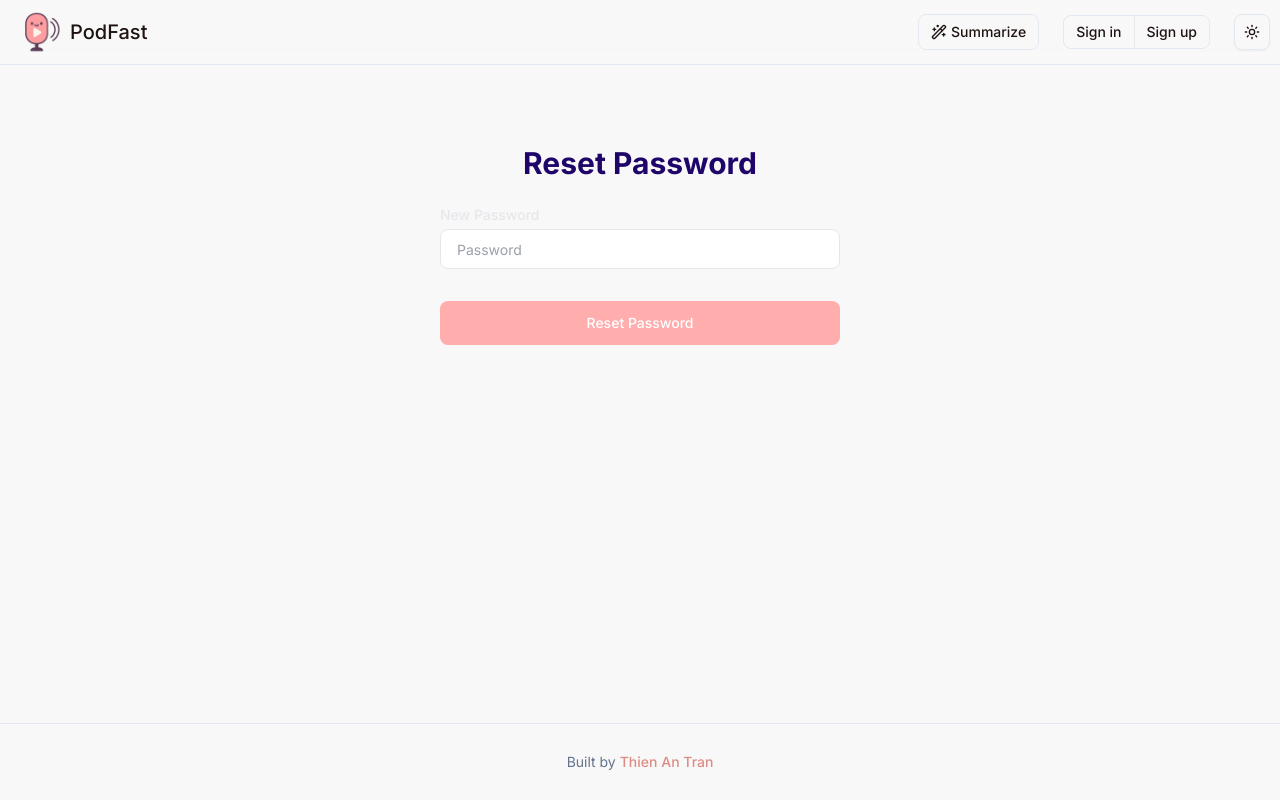
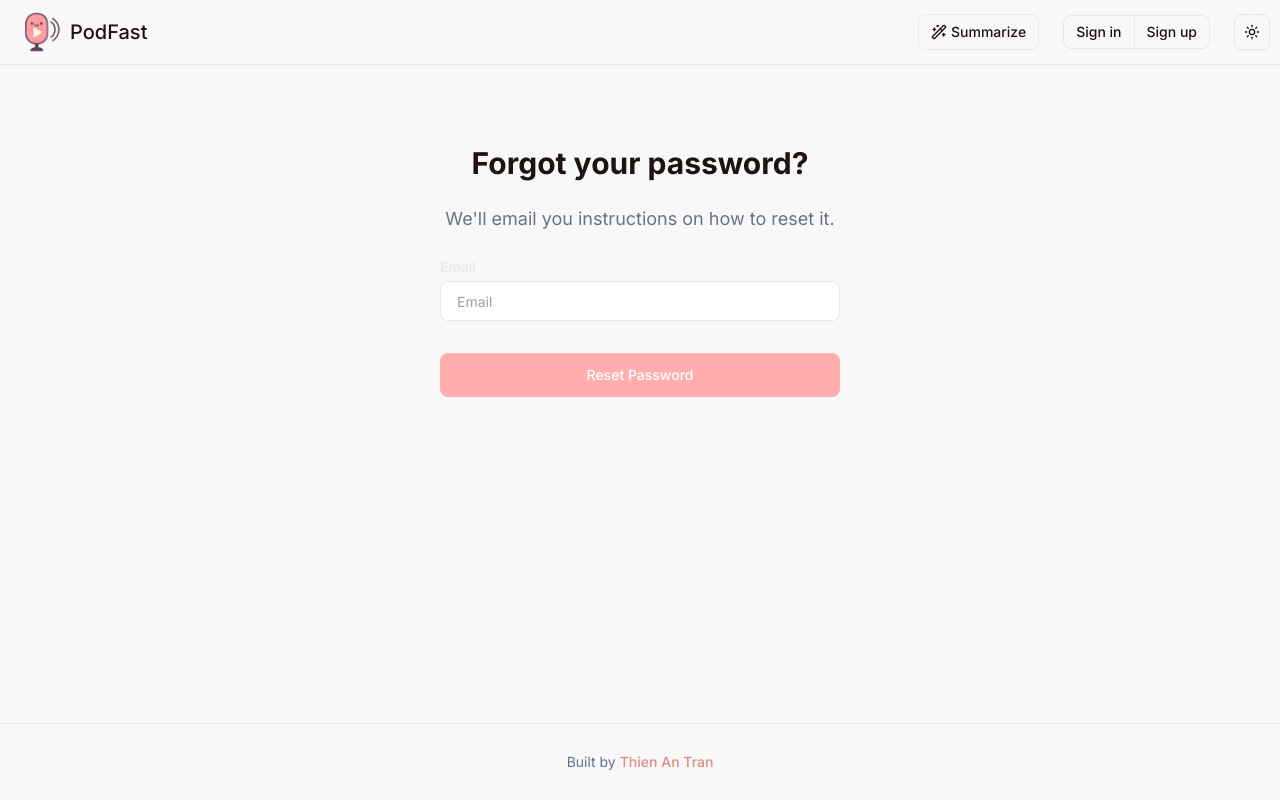
Before and after one commit to thienan11/PodFast, a Next.js app: page /reset-password in a window 1280 px wide. Built offline with nearby package versions, Linux system fonts and the light colour scheme; no server answers.

Commit message:
refactor: modify auth flow (forgot pass becomes reset pass, reset pass becomes update pass)

```diff
--- a/src/app/(auth)/forgot-password/page.tsx
+++ /dev/null
@@ -1,16 +0,0 @@
-import ForgotPassword from "@/components/auth/ForgotPassword";
-
-export default function ForgotPasswordPage() {
-  return (
-    <>
-      <div className="w-full flex mt-20 justify-center">
-        <section className="flex flex-col w-[400px] px-5 sm:px-0">
-          <h1 className="text-3xl w-full text-center font-bold mb-6">
-            Forgot Password
-          </h1>
-          <ForgotPassword />
-        </section>
-      </div>
-    </>
-  );
-}
--- a/src/app/(auth)/reset-password/page.tsx
+++ b/src/app/(auth)/reset-password/page.tsx
@@ -5,9 +5,14 @@ export default function ResetPasswordPage() {
     <>
       <div className="w-full flex mt-20 justify-center">
         <section className="flex flex-col w-[400px] px-5 sm:px-0">
-          <h1 className="text-3xl w-full text-center font-bold mb-6">
-            Reset Password
-          </h1>
+          <div className="mx-auto max-w-3xl pb-6 text-center">
+            <h1 className="text-3xl w-full text-center font-bold mb-6 text-primary-foreground">
+              Forgot your password?
+            </h1>
+            <p className="text-lg text-gray-500">
+              We&apos;ll email you instructions on how to reset it.
+            </p>
+          </div>
           <ResetPassword />
         </section>
       </div>
--- a/src/app/(auth)/signin/page.tsx
+++ b/src/app/(auth)/signin/page.tsx
@@ -35,7 +35,7 @@ export default function SignInPage() {
           </Link>
         </div>
         <div className="mt-3 flex items-center px-5 sm:px-0 text-primary-foreground">
-          <Link className="font-bold hover:underline" href="/forgot-password">
+          <Link className="font-bold hover:underline" href="/reset-password">
             Forgot your password?
           </Link>
         </div>
--- /dev/null
+++ b/src/app/(auth)/update-password/page.tsx
@@ -0,0 +1,31 @@
+import UpdatePassword from "@/components/auth/UpdatePassword";
+import { createClient } from "@/utils/supabase/server";
+import { redirect } from "next/navigation";
+
+export default async function UpdatePasswordPage() {
+  const supabase = await createClient();
+
+  // Only available for logged in users (or with provided token)
+  const { data, error } = await supabase.auth.getUser();
+  if (error || !data?.user) {
+    redirect("/signin");
+  }
+
+  // Redirect to the home page if the user is not using email provider
+  if (data.user.app_metadata.provider !== "email") {
+    redirect("/");
+  }
+
+  return (
+    <>
+      <div className="w-full flex mt-20 justify-center">
+        <section className="flex flex-col w-[400px] px-5 sm:px-0">
+          <h1 className="text-3xl w-full text-center font-bold mb-6">
+            Update Password
+          </h1>
+          <UpdatePassword />
+        </section>
+      </div>
+    </>
+  );
+}
--- a/src/components/auth/AuthButton.tsx
+++ b/src/components/auth/AuthButton.tsx
@@ -4,7 +4,7 @@ export default function AuthButton({
   type,
   loading,
 }: {
-  type: "Sign In" | "Sign up" | "Reset Password" | "Forgot Password";
+  type: "Sign In" | "Sign up" | "Reset Password" | "Update Password";
   loading: boolean;
 }) {
   return (
--- a/src/components/auth/ResetPassword.tsx
+++ b/src/components/auth/ResetPassword.tsx
@@ -1,12 +1,9 @@
 "use client";
 import React, { useState } from "react";
 import AuthButton from "./AuthButton";
-// import { useRouter, useSearchParams } from "next/navigation";
 
 export default function ResetPassword() {
-  // const searchParams = useSearchParams();
   const [error, setError] = useState<string | null>(null);
-  // const router = useRouter();
   const [loading, setLoading] = useState<boolean>(false);
   const handleSubmit = async (event: React.FormEvent<HTMLFormElement>) => {
     event.preventDefault();
@@ -20,13 +17,13 @@ export default function ResetPassword() {
       <form onSubmit={handleSubmit} className="w-full flex flex-col gap-4">
         <div>
           <label className="block text-sm font-medium text-gray-200">
-            New Password
+            Email
           </label>
           <input
-            type="password"
-            placeholder="Password"
-            id="Password"
-            name="password"
+            type="email"
+            placeholder="Email"
+            id="Email"
+            name="email"
             className="mt-1 w-full px-4 p-2  h-10 rounded-md border border-gray-200 bg-white text-sm text-gray-700"
           />
         </div>
--- a/src/components/auth/ForgotPassword.tsx
+++ b/src/components/auth/UpdatePassword.tsx
@@ -1,9 +1,12 @@
 "use client";
 import React, { useState } from "react";
 import AuthButton from "./AuthButton";
+// import { useRouter, useSearchParams } from "next/navigation";
 
-export default function ForgotPassword() {
+export default function UpdatePassword() {
+  // const searchParams = useSearchParams();
   const [error, setError] = useState<string | null>(null);
+  // const router = useRouter();
   const [loading, setLoading] = useState<boolean>(false);
   const handleSubmit = async (event: React.FormEvent<HTMLFormElement>) => {
     event.preventDefault();
@@ -17,19 +20,19 @@ export default function ForgotPassword() {
       <form onSubmit={handleSubmit} className="w-full flex flex-col gap-4">
         <div>
           <label className="block text-sm font-medium text-gray-200">
-            Email
+            New Password
           </label>
           <input
-            type="email"
-            placeholder="Email"
-            id="Email"
-            name="email"
+            type="password"
+            placeholder="Password"
+            id="Password"
+            name="password"
             className="mt-1 w-full px-4 p-2  h-10 rounded-md border border-gray-200 bg-white text-sm text-gray-700"
           />
         </div>
 
         <div className="mt-4">
-          <AuthButton type="Forgot Password" loading={loading} />
+          <AuthButton type="Update Password" loading={loading} />
         </div>
         {error && <p className="text-red-500">{error}</p>}
       </form>
--- a/src/components/dashboard/ProfileCard.tsx
+++ b/src/components/dashboard/ProfileCard.tsx
@@ -51,7 +51,7 @@ export default function ProfileCard({ user }: ProfileCardProps) {
       <CardFooter className="mt-auto pt-4">
         {user?.app_metadata.provider === "email" && (
           <Button variant="link" asChild className="ml-auto px-0 text-primary">
-            <Link href="/reset-password">Update Password</Link>
+            <Link href="/update-password">Update Password</Link>
           </Button>
         )}
       </CardFooter>
--- a/src/utils/constants/index.ts
+++ b/src/utils/constants/index.ts
@@ -1,2 +1,2 @@
 export const PROTECTED_PATHS = ["/dashboard"];
-export const AUTH_PATHS = ["/signin", "/signup", "/forgot-password", "/auth"];
+export const AUTH_PATHS = ["/signin", "/signup", "/reset-password", "/auth"];
```
